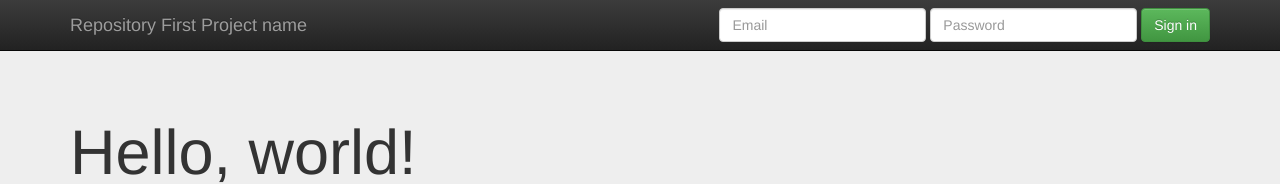
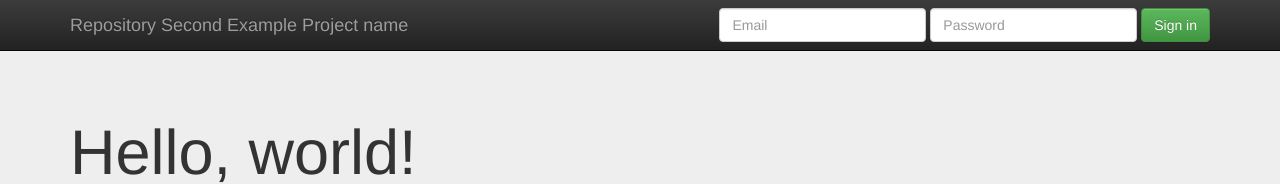
Before and after one commit to mallareddyganji/initializr, a plain HTML site: page index.html in a window 1280 px wide. Shown: the top 184 px of the page. Drawn offline with nearby package versions, Linux system fonts and the light colour scheme.

Commit message:
Index page update for Repository Second example

```diff
--- a/index.html
+++ b/index.html
@@ -6,7 +6,7 @@
     <head>
         <meta charset="utf-8">
         <meta http-equiv="X-UA-Compatible" content="IE=edge,chrome=1">
-        <title>Repository First Example</title>
+        <title>Repository Second Example</title>
         <meta name="description" content="">
         <meta name="viewport" content="width=device-width, initial-scale=1">
         <link rel="apple-touch-icon" href="apple-touch-icon.png">
@@ -36,7 +36,7 @@
             <span class="icon-bar"></span>
             <span class="icon-bar"></span>
           </button>
-          <a class="navbar-brand" href="#">Repository First Project name</a>
+          <a class="navbar-brand" href="#">Repository Second Example Project name</a>
         </div>
         <div id="navbar" class="navbar-collapse collapse">
           <form class="navbar-form navbar-right" role="form">
```
